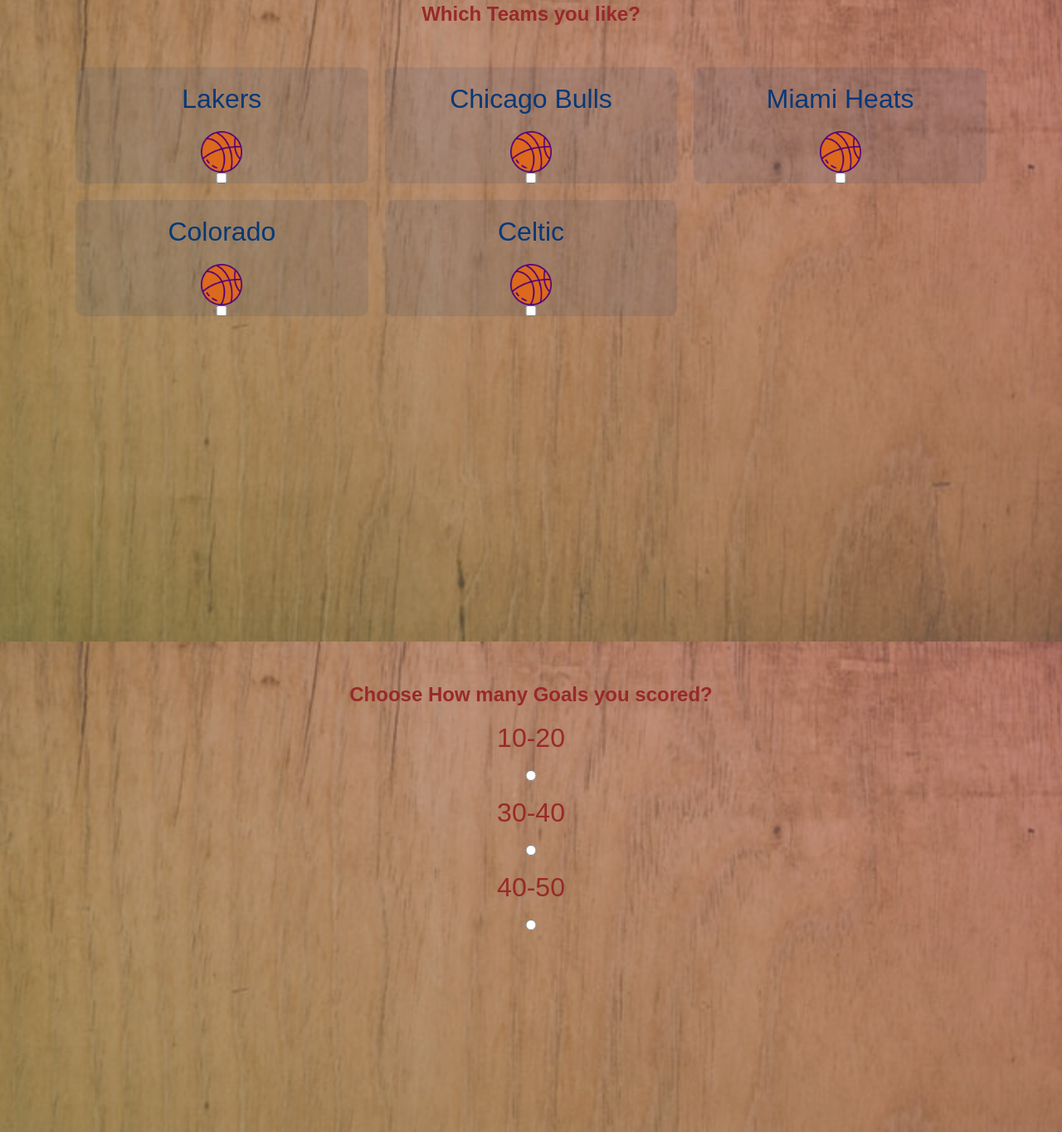
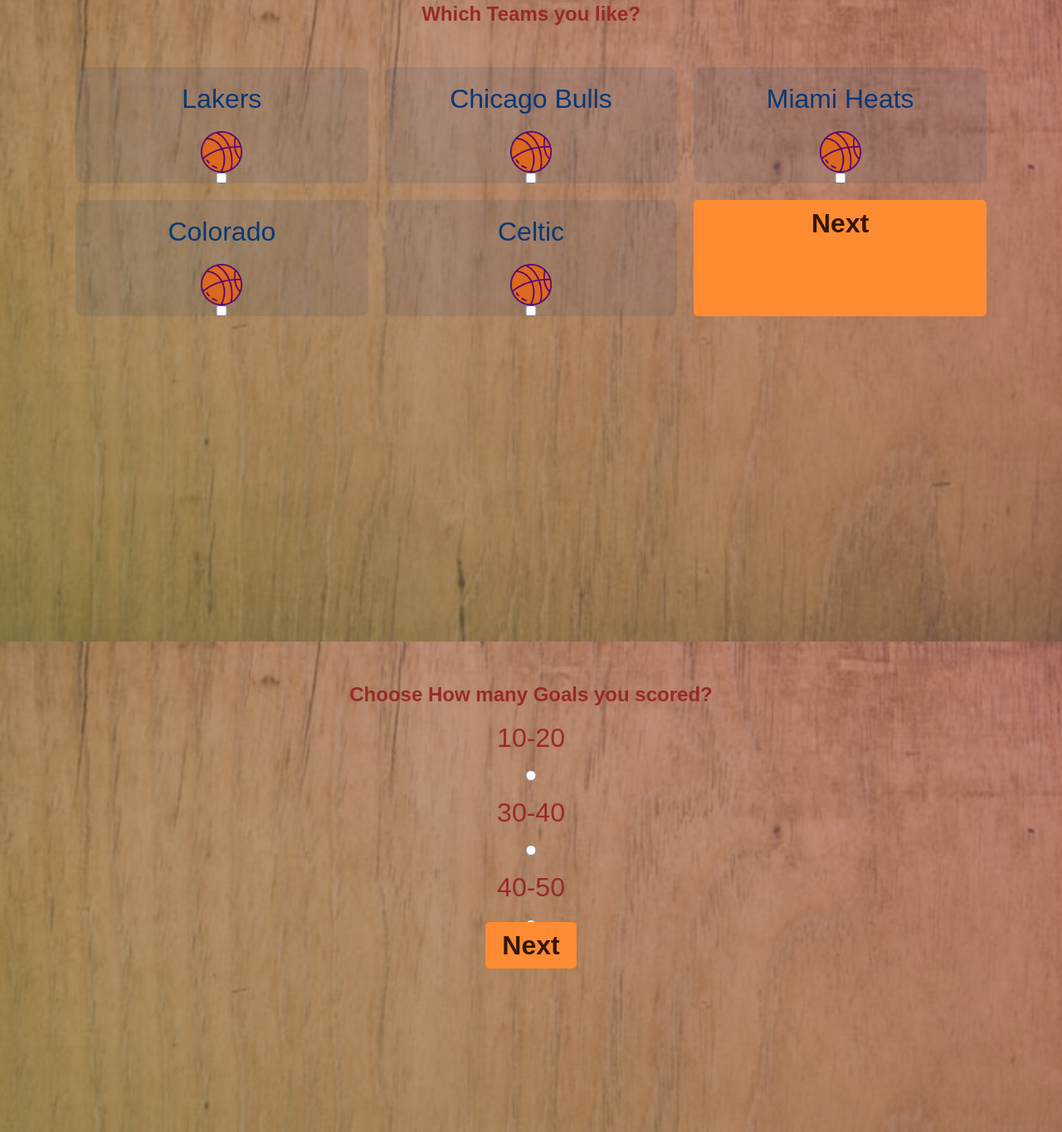
Before and after one commit to nahilnaceri/Styles-SignUp-Form, a plain HTML site: page index.html in a window 1280 px wide. Shown: the part 4027-5391 px from the top of the page at 83% size. Drawn offline with Linux system fonts and the light colour scheme.

Commit message:
Fix bugs

```diff
--- a/index.html
+++ b/index.html
@@ -83,7 +83,7 @@
               <option value="shooting">Shooting Guard</option>
             </select>
           </label>
-          <a class="btn" href="#age"> Next</a>
+          <a class="btn" href="#recommendation"> Next</a>
         </div>
       </section>
       <section id="recommendation" class="main">
@@ -134,6 +134,7 @@
             />
             <input id="celtic" type="checkbox" name="teams" value="celtic" />
           </label>
+          <a class="btn" href="#faveFeature"> Next</a>
         </div>
       </section>
       <section id="faveFeature" class="main">
@@ -153,6 +154,7 @@
               <input id="fifty" type="radio" name="goals" value="50" />
             </label>
           </fieldset>
+          <a class="btn" href="#position"> Next</a>
         </div>
       </section>
       <section id="position" class="main">
```
